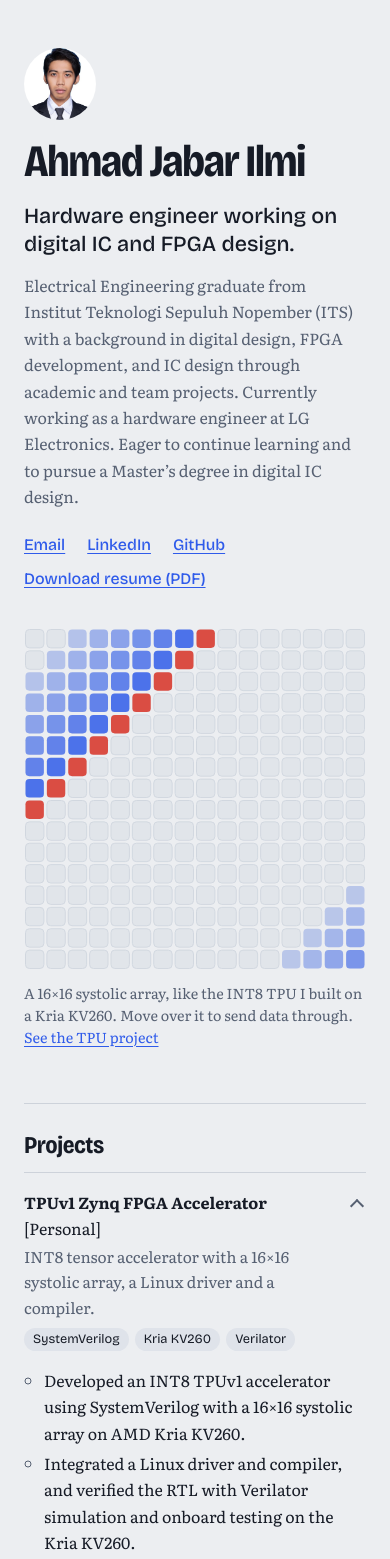
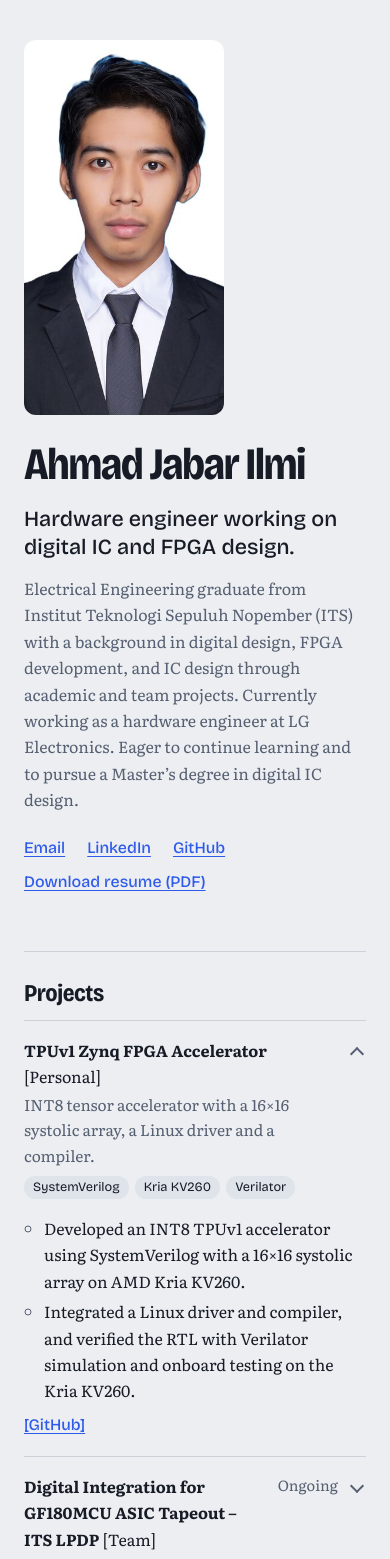
Before and after one commit to ilmiahmad/ilmiahmad.github.io, a Next.js app: page / in a window 390 px wide. Shown: the top 1559 px of the page. Built offline with nearby package versions, Linux system fonts and the light colour scheme.

Commit message:
Replace animated hero with a standard header and photo

```diff
--- a/src/app/globals.css
+++ b/src/app/globals.css
@@ -65,8 +65,8 @@ a:hover { color: var(--poly); }
 /* ---------- Hero ---------- */
 .hero {
   display: grid;
-  grid-template-columns: minmax(0, 1.05fr) minmax(0, 0.95fr);
-  gap: 56px;
+  grid-template-columns: minmax(0, 1fr) 300px;
+  gap: 64px;
   align-items: center;
   max-width: 1120px;
   margin: 0 auto;
@@ -75,12 +75,13 @@ a:hover { color: var(--poly); }
 
 .photo {
   display: block;
-  width: 72px;
-  height: 72px;
-  margin-bottom: 20px;
-  border-radius: 50%;
+  width: 100%;
+  max-width: 300px;
+  aspect-ratio: 4 / 5;
+  justify-self: end;
+  border-radius: 12px;
   object-fit: cover;
-  object-position: center 20%;
+  object-position: center 15%;
 }
 
 h1, h2 {
@@ -119,16 +120,6 @@ h1 {
   font-weight: 500;
 }
 
-.hero-array { margin: 0; }
-.array { width: 100%; }
-.array canvas { display: block; width: 100%; touch-action: pan-y; }
-.hero-array figcaption {
-  margin-top: 12px;
-  max-width: 46ch;
-  font-size: 0.9rem;
-  line-height: 1.5;
-  color: var(--muted);
-}
 
 /* ---------- Content blocks ---------- */
 main {
@@ -284,7 +275,8 @@ footer p { margin: 0; }
 
 /* ---------- Small screens ---------- */
 @media (max-width: 860px) {
-  .hero { grid-template-columns: 1fr; gap: 36px; padding-top: 48px; }
+  .hero { grid-template-columns: 1fr; gap: 28px; padding-top: 40px; }
+  .photo { grid-row: 1; justify-self: start; max-width: 200px; }
   .block { grid-template-columns: 1fr; gap: 12px; padding: 28px 0 32px; }
   .block > h2 { position: static; }
 }
@@ -301,7 +293,7 @@ footer p { margin: 0; }
 /* ---------- Print: a clean resume ---------- */
 @media print {
   :root { --substrate: #fff; --ink: #000; --muted: #333; --rule: #999; --metal: #000; }
-  .hero-array, .skip, .timeline, .project-head::after { display: none; }
+  .photo, .skip, .timeline, .project-head::after { display: none; }
   .hero { display: block; padding: 0 0 12px; }
   .block { display: block; padding: 12px 0; }
   .block > h2 { position: static; margin-bottom: 6px; }
--- a/src/components/Hero.tsx
+++ b/src/components/Hero.tsx
@@ -1,18 +1,9 @@
 import { profile } from "@/data/resume";
-import SystolicHero from "./SystolicHero";
 
 export default function Hero() {
   return (
     <header className="hero">
       <div className="hero-text">
-        {/* eslint-disable-next-line @next/next/no-img-element */}
-        <img
-          className="photo"
-          src={profile.photo}
-          alt={`Photo of ${profile.name}`}
-          width={72}
-          height={72}
-        />
         <h1>{profile.name}</h1>
         <p className="headline">{profile.headline}</p>
         <p className="summary">{profile.summary}</p>
@@ -25,12 +16,14 @@ export default function Hero() {
           </a>
         </p>
       </div>
-      <figure className="hero-array">
-        <SystolicHero />
-        <figcaption>
-          {profile.heroCaption} <a href={profile.heroLink.href}>{profile.heroLink.label}</a>
-        </figcaption>
-      </figure>
+      {/* eslint-disable-next-line @next/next/no-img-element */}
+      <img
+        className="photo"
+        src={profile.photo}
+        alt={`Photo of ${profile.name}`}
+        width={300}
+        height={375}
+      />
     </header>
   );
 }
--- a/src/components/SystolicHero.tsx
+++ /dev/null
@@ -1,183 +0,0 @@
-"use client";
-
-import { useEffect, useRef } from "react";
-
-const N = 16;
-const SPEED = 9; // diagonals per second
-const TRAIL = 7; // how many diagonals the glow trails behind the head
-const AUTO_EVERY = 2.8; // seconds between automatic waves
-const MAX_WAVES = 6;
-
-type Wave = { r: number; c: number; t0: number };
-
-type Palette = { head: string; trail: string; idle: string; edge: string };
-
-function readPalette(el: HTMLElement): Palette {
-  const s = getComputedStyle(el);
-  const v = (name: string) => s.getPropertyValue(name).trim();
-  return { head: v("--poly"), trail: v("--metal"), idle: v("--cell"), edge: v("--cell-edge") };
-}
-
-/**
- * Cell (r, c) of a systolic array sees data at step (r - r0) + (c - c0) after a
- * value enters at (r0, c0), so activity moves as a diagonal wavefront.
- */
-function intensity(waves: Wave[], now: number, r: number, c: number) {
-  let best = -1;
-  for (const w of waves) {
-    if (r < w.r || c < w.c) continue;
-    const dist = r - w.r + (c - w.c);
-    const behind = (now - w.t0) * SPEED - dist;
-    if (behind < 0 || behind > TRAIL) continue;
-    best = Math.max(best, 1 - behind / TRAIL);
-  }
-  return best;
-}
-
-export default function SystolicHero() {
-  const wrap = useRef<HTMLDivElement>(null);
-  const canvas = useRef<HTMLCanvasElement>(null);
-
-  useEffect(() => {
-    const cv = canvas.current;
-    const box = wrap.current;
-    if (!cv || !box) return;
-    const ctx = cv.getContext("2d");
-    if (!ctx) return;
-
-    const reduce = window.matchMedia("(prefers-reduced-motion: reduce)");
-    const dark = window.matchMedia("(prefers-color-scheme: dark)");
-    let palette = readPalette(box);
-    let size = 0;
-    let dpr = 1;
-    let raf = 0;
-    let visible = true;
-    let lastAuto = -AUTO_EVERY;
-    let lastPointer = 0;
-    let lastCell = -1;
-    const waves: Wave[] = [];
-    const clock = () => performance.now() / 1000;
-
-    const resize = () => {
-      dpr = Math.min(window.devicePixelRatio || 1, 2);
-      size = box.clientWidth;
-      cv.width = Math.round(size * dpr);
-      cv.height = Math.round(size * dpr);
-      cv.style.height = `${size}px`;
-      draw(clock());
-    };
-
-    const draw = (now: number) => {
-      ctx.setTransform(dpr, 0, 0, dpr, 0, 0);
-      ctx.clearRect(0, 0, size, size);
-      const pitch = size / N;
-      const gap = Math.max(1.5, pitch * 0.14);
-      const radius = pitch * 0.18;
-      for (let r = 0; r < N; r++) {
-        for (let c = 0; c < N; c++) {
-          const x = c * pitch + gap / 2;
-          const y = r * pitch + gap / 2;
-          const w = pitch - gap;
-          const k = intensity(waves, now, r, c);
-          ctx.beginPath();
-          ctx.roundRect(x, y, w, w, radius);
-          ctx.fillStyle = palette.idle;
-          ctx.fill();
-          if (k >= 0) {
-            ctx.globalAlpha = 0.18 + 0.82 * k;
-            ctx.fillStyle = k > 0.86 ? palette.head : palette.trail;
-            ctx.fill();
-            ctx.globalAlpha = 1;
-          } else {
-            ctx.strokeStyle = palette.edge;
-            ctx.lineWidth = 1;
-            ctx.stroke();
-          }
-        }
-      }
-    };
-
-    const frame = () => {
-      raf = 0;
-      const now = clock();
-      if (now - lastAuto > AUTO_EVERY) {
-        lastAuto = now;
-        waves.push({ r: 0, c: 0, t0: now });
-      }
-      while (waves.length > MAX_WAVES) waves.shift();
-      const horizon = (2 * N + TRAIL) / SPEED;
-      for (let i = waves.length - 1; i >= 0; i--) if (now - waves[i].t0 > horizon) waves.splice(i, 1);
-      draw(now);
-      if (visible && !reduce.matches) raf = requestAnimationFrame(frame);
-    };
-
-    const start = () => {
-      if (!raf && visible && !reduce.matches) raf = requestAnimationFrame(frame);
-    };
-
-    const cellAt = (e: PointerEvent) => {
-      const rect = cv.getBoundingClientRect();
-      const c = Math.floor(((e.clientX - rect.left) / rect.width) * N);
-      const r = Math.floor(((e.clientY - rect.top) / rect.height) * N);
-      return r < 0 || c < 0 || r >= N || c >= N ? null : { r, c };
-    };
-
-    const inject = (e: PointerEvent) => {
-      if (reduce.matches) return;
-      const cell = cellAt(e);
-      if (!cell) return;
-      const id = cell.r * N + cell.c;
-      const now = clock();
-      if (id === lastCell || now - lastPointer < 0.12) return;
-      lastCell = id;
-      lastPointer = now;
-      waves.push({ r: cell.r, c: cell.c, t0: now });
-      start();
-    };
-
-    const onTheme = () => {
-      palette = readPalette(box);
-      draw(clock());
-    };
-    const onMotion = () => {
-      if (reduce.matches) {
-        waves.length = 0;
-        waves.push({ r: 0, c: 0, t0: clock() - 12 / SPEED });
-        draw(clock());
-      } else {
-        start();
-      }
-    };
-
-    const io = new IntersectionObserver(([entry]) => {
-      visible = entry.isIntersecting;
-      if (visible) start();
-    });
-    const ro = new ResizeObserver(resize);
-
-    io.observe(box);
-    ro.observe(box);
-    cv.addEventListener("pointermove", inject);
-    cv.addEventListener("pointerdown", inject);
-    dark.addEventListener("change", onTheme);
-    reduce.addEventListener("change", onMotion);
-    resize();
-    onMotion();
-
-    return () => {
-      cancelAnimationFrame(raf);
-      io.disconnect();
-      ro.disconnect();
-      cv.removeEventListener("pointermove", inject);
-      cv.removeEventListener("pointerdown", inject);
-      dark.removeEventListener("change", onTheme);
-      reduce.removeEventListener("change", onMotion);
-    };
-  }, []);
-
-  return (
-    <div ref={wrap} className="array">
-      <canvas ref={canvas} aria-hidden="true" />
-    </div>
-  );
-}
--- a/src/data/resume.ts
+++ b/src/data/resume.ts
@@ -28,8 +28,6 @@ export const profile = {
   pdf: "/resume.pdf",
   summary:
     "Electrical Engineering graduate from Institut Teknologi Sepuluh Nopember (ITS) with a background in digital design, FPGA development, and IC design through academic and team projects. Currently working as a hardware engineer at LG Electronics. Eager to continue learning and to pursue a Master’s degree in digital IC design.",
-  heroCaption: "A 16×16 systolic array, like the INT8 TPU I built on a Kria KV260. Move over it to send data through.",
-  heroLink: { label: "See the TPU project", href: "https://github.com/ilmiahmad/tpuv1/tree/main" },
 };
 
 export const education: Entry[] = [
```
